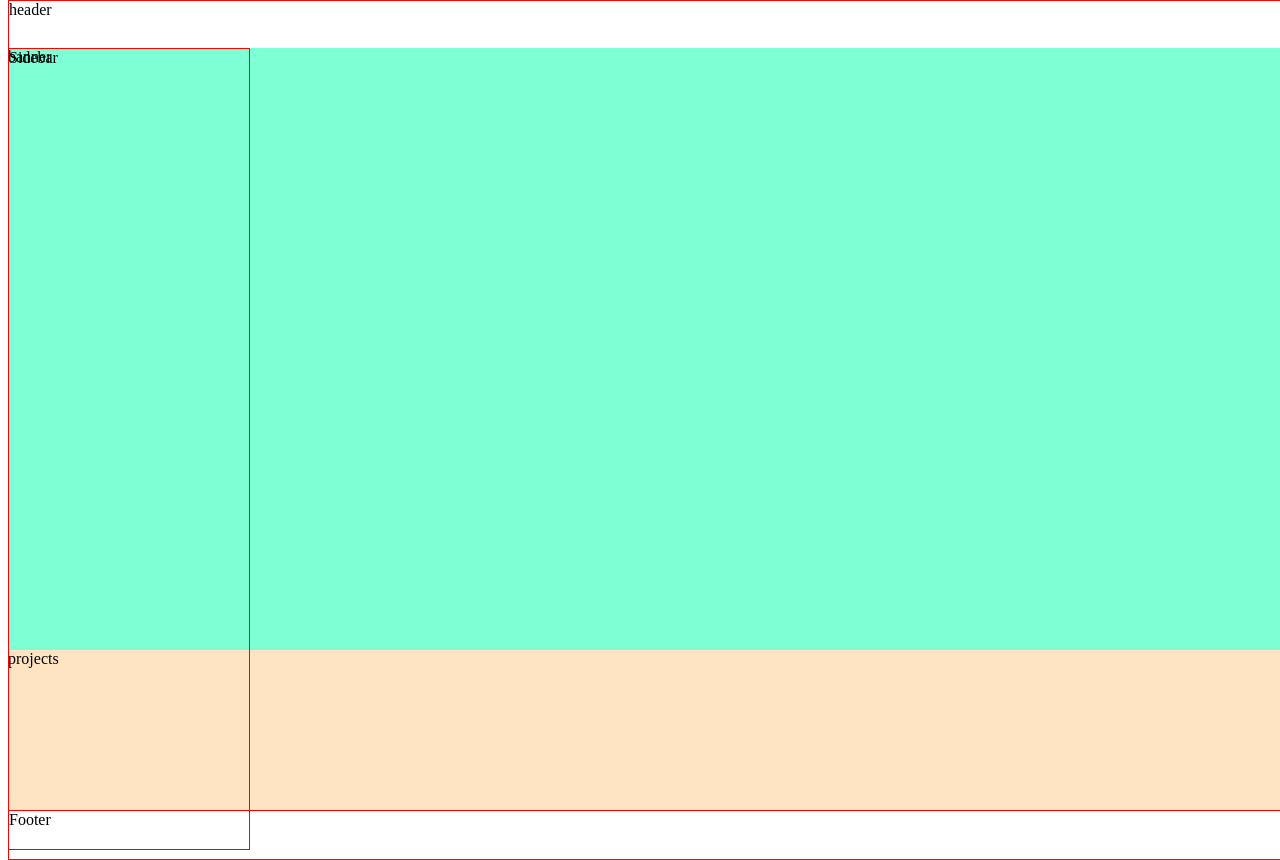
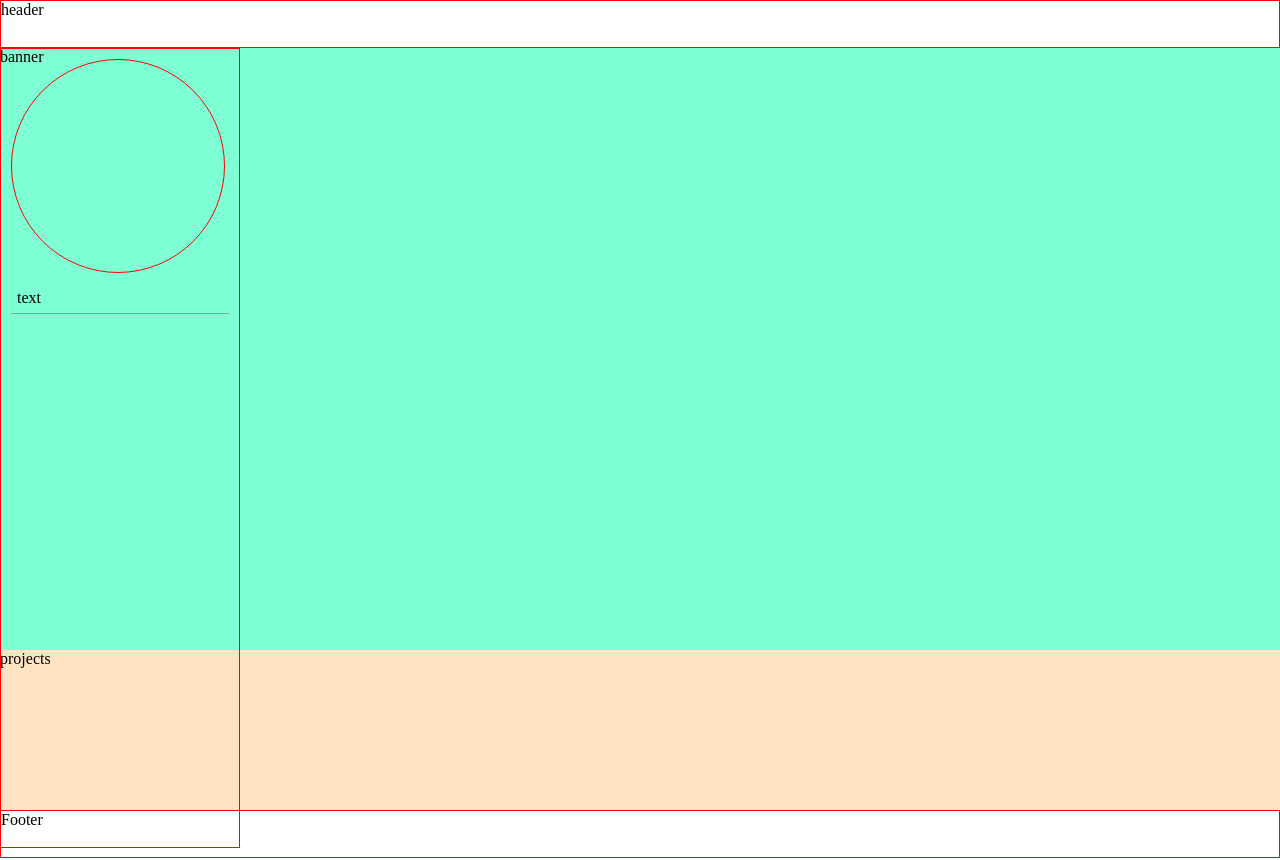
Before and after one commit to wihlmott/portfolio-v1, a React (Vite) app: page / in a window 1280 px wide. Built offline with nearby package versions, Linux system fonts and the light colour scheme.

Commit message:
basicLayout1

```diff
--- a/src/App.css
+++ b/src/App.css
@@ -0,0 +1,5 @@
+*{
+    box-sizing: border-box;
+    margin: 0;
+    padding: 0;
+}
--- a/src/Components/Layout/Sidebar.jsx
+++ b/src/Components/Layout/Sidebar.jsx
@@ -1,7 +1,13 @@
 import classes from './Sidebar.module.css'
+import SidebarBtn from './Sidebar/SidebarBtn';
 
 const Sidebar = () => {
-    return <div className={classes.sidebar}>Sidebar</div>
+    const page = 'page';
+
+    return <div className={classes.sidebar}>
+        {page !== 'profile' && <div className={classes.profilePic}></div>}
+        <SidebarBtn/>
+    </div>
 }
 
 export default Sidebar;
--- a/src/Components/Layout/Sidebar.module.css
+++ b/src/Components/Layout/Sidebar.module.css
@@ -10,3 +10,11 @@
 .hidden{
     opacity: 0;
 }
+
+.profilePic{
+    border: 1px solid red;
+    margin: 10px;
+    border-radius: 50%;
+    width: 90%;
+    aspect-ratio: 1/1;
+}
--- /dev/null
+++ b/src/Components/Layout/Sidebar/SidebarBtn.jsx
@@ -0,0 +1,7 @@
+import classes from './SidebarBtn.module.css'
+
+const SidebarBtn = ({title}) => {
+    return <div className={classes.sidebarBtn}>text</div>
+}
+
+export default SidebarBtn;
--- /dev/null
+++ b/src/Components/Layout/Sidebar/SidebarBtn.module.css
@@ -0,0 +1,5 @@
+.sidebarBtn{
+    padding: 6px;
+    margin: 0 10px;
+    border-bottom: 1px solid rgba(128, 128, 128, 0.7);
+}
```
